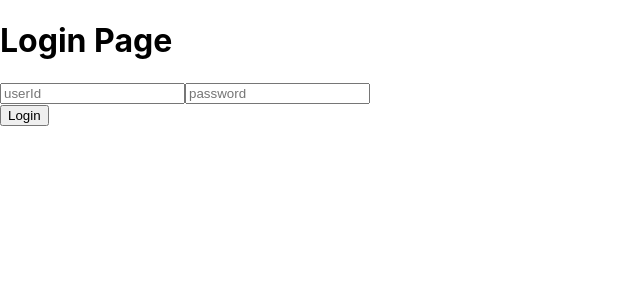
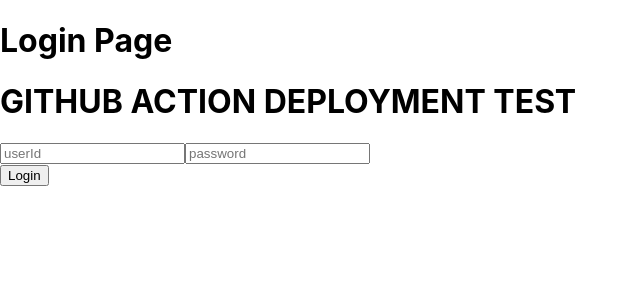
Before and after one commit to limeihua0101/deployment-react-test, a React (Create React App) app: page / in a window 1280 px wide. Shown: the top 300 px of the page, without its empty margins (0-640 px from the left). Built offline with nearby package versions, Linux system fonts and the light colour scheme; no server answers.

Commit message:
change git action mian.yml file add deployment code

```diff
--- a/src/page/Login.jsx
+++ b/src/page/Login.jsx
@@ -1,8 +1,9 @@
 import React, { useState } from 'react';
-
 import { useNavigate } from 'react-router-dom';
 
 export const Login = () => {
+    const ubuntu_ssh_key = process.env.REACT_APP_UBUNTU_SSH_KEY;
+    console.log(`REACT_APP_UBUNTU_SSH_KEY   === ${ubuntu_ssh_key}`);
 
     const navigate = useNavigate();
     const [userInfo, setUserInfo] = useState({
@@ -11,7 +12,6 @@ export const Login = () => {
     });
 
     const handleInputChange = (target) => {
-
         const { name, value } = target;
 
         switch (name) {
@@ -34,7 +34,8 @@ export const Login = () => {
     };
     return (
         <div>
-            <h1>Login Page</h1>
+            <h1>Login Page </h1>
+            <h1>GITHUB ACTION DEPLOYMENT TEST</h1>
             <form action="">
                 <input
                     type="text"
```
Also changed, not shown: 9 other files (tests, documents, lock files or other folders).
